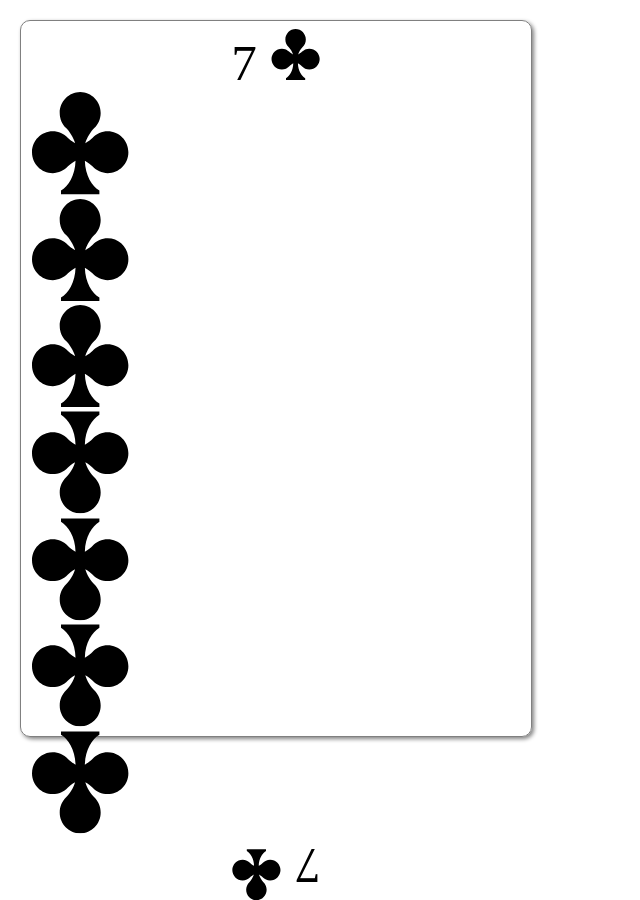
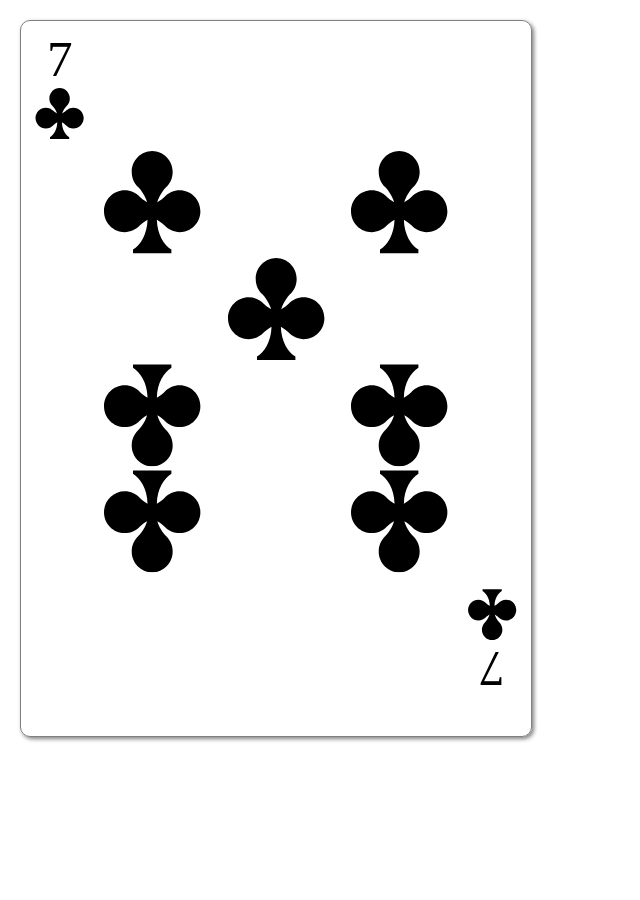
Before and after one commit to lehisanchez/WDD331, a plain HTML site: page W07/Assignment02/card.html in a window 1280 px wide. Shown: the whole page, without its empty margins (0-640 px from the left). After the commit the page ends 800 px from the top, so only its background shows below. Drawn offline with Linux system fonts and the light colour scheme.

Commit message:
Week 7 Updates

```diff
--- a/W07/Assignment02/card.html
+++ b/W07/Assignment02/card.html
@@ -32,50 +32,58 @@
     <div class="card card-front">
         <div class="row">
             <!-- this will be for the small pip in the top left corner with the number of the card -->
-            <div class="number cell">7
+            <div class="number cell col-1">7
                 <svg class="icon">
                     <use xlink:href="#icon-clubs"></use>
                 </svg>
             </div>
+        </div>
+        <div class="row">
             <!-- then 7 more pips for the body of the card -->
-            <div class="cell">
+            <div class="cell col-4">
                 <svg class="icon">
                     <use xlink:href="#icon-clubs"></use>
                 </svg>
             </div>
-            <div class="cell">
+            <div class="cell col-4">
                 <svg class="icon">
                     <use xlink:href="#icon-clubs"></use>
                 </svg>
             </div>
-
-            <div class="cell">
+        </div>
+        <div class="row">
+            <div class="cell col-8">
                 <svg class="icon">
                     <use xlink:href="#icon-clubs"></use>
                 </svg>
             </div>
-            <div class="cell">
+        </div>
+        <div class="row">
+            <div class="cell col-4">
                 <svg class="icon rotate">
                     <use xlink:href="#icon-clubs"></use>
                 </svg>
             </div>
-            <div class="cell">
+            <div class="cell col-4">
                 <svg class="icon rotate">
                     <use xlink:href="#icon-clubs"></use>
                 </svg>
             </div>
-            <div class="cell">
+        </div>
+        <div class="row">
+            <div class="cell col-4">
                 <svg class="icon rotate">
                     <use xlink:href="#icon-clubs"></use>
                 </svg>
             </div>
-            <div class="cell">
+            <div class="cell col-4">
                 <svg class="icon rotate">
                     <use xlink:href="#icon-clubs"></use>
                 </svg>
             </div>
-            <!-- Then the number and pip for the bottom right...upside down -->
-            <div class="rotate number cell">7
+        </div>
+        <div class="row">
+            <div class="rotate number cell col-1 offset-7">7
                 <svg class="icon">
                     <use xlink:href="#icon-clubs"></use>
                 </svg>
--- /dev/null
+++ b/W07/Assignment02/scss/_grid.scss
@@ -0,0 +1,58 @@
+// =====================================
+// GRID FRAMEWORK
+// =====================================
+
+
+
+// =====================================
+// VARIABLES
+// =====================================
+$num-columns : 8;
+$one-column : 100% / $num_columns;
+$loop-start: 1;
+$loop-end: $num-columns + 1;
+
+
+
+// =====================================
+// GRID ELEMENTS
+// =====================================
+.row {
+    display: grid;
+    grid-template-columns: repeat($num-columns, $one-column);
+    grid-template-rows: auto;
+}
+
+.cell {
+    text-align: center;
+}
+
+
+
+// =====================================
+// MIXINs
+// =====================================
+@mixin col($span-num) {
+    grid-column: span $span-num;
+}
+
+@mixin offset($offset-num) {
+    grid-column-start: 1 + $offset-num;
+}
+
+
+
+// =====================================
+// LOOPS
+// =====================================
+@for $index from $loop-start to $loop-end {
+    .col-#{$index} {
+        @include col($index);
+    }
+}
+
+@for $index from $loop-start to $loop-end {
+    .offset-#{$index} {
+        @include offset($index);
+    }
+}
--- a/W07/Assignment02/scss/grid.scss
+++ /dev/null
@@ -1,6 +0,0 @@
-// VARIABLES
-// =====================================
-$num-columns : 8;
-$one-column : 100% / $num_columns;
-$loop-start: 1;
-$loop-end: $num-columns + 1;
--- a/W07/Assignment02/scss/main.scss
+++ b/W07/Assignment02/scss/main.scss
@@ -1,11 +1,22 @@
-@import url('grid.scss');
+// =====================================
+// IMPORT GRID FRAMEWORK
+// =====================================
+@use 'grid';
 
-//variables to setup basic size and shape of the card and pips
+
+
+// =====================================
+// VARIABLES
+// =====================================
 $card-width: 40vw;
 $card-height: $card-width*1.4;
 $font-size-number: $card-width * 0.1;
 $icon-size: $card-width / 5;
 
+
+// =====================================
+// RESET
+// =====================================
 *,
 *:before,
 *:after {
@@ -14,7 +25,9 @@ $icon-size: $card-width / 5;
     padding: 0;
 }
 
-//styles to draw a basic outline of a card
+// =====================================
+// CARD
+// =====================================
 .card {
     border: 1px solid grey;
     height: $card-height;
@@ -24,7 +37,10 @@ $icon-size: $card-width / 5;
     box-shadow: 2px 2px 4px grey;
 }
 
-//because it is a card front we want a bit of extra padding
+
+// =====================================
+// CARD FRONT
+// =====================================
 .card-front {
     padding: .5em;
 }
@@ -32,23 +48,30 @@ $icon-size: $card-width / 5;
 
 
 
-//set icon size
+// =====================================
+// ICON
+// =====================================
 .icon {
     width: $icon-size;
     height: $icon-size;
 }
 
+// =====================================
+// CARD NUMBER + ICON
+// =====================================
 .number {
     text-align: center;
     font-size: $font-size-number;
-  //an icon that is part of a number should be half the normal size
     & > .icon {
         width: $icon-size * .5;
         height: $icon-size *.5;
     }
 }
 
-//rotate bottom pips 180deg
+
+// =====================================
+// ROTATE ICON
+// =====================================
 .rotate {
     transform: rotate(180deg);
 }
```
Also changed, not shown: W07/Assignment01/scss/_grid.scss (renamed from W07/Assignment01/scss/grid.scss, +7 -3 lines), W07/Assignment02/css/main.css, 1 other file.
